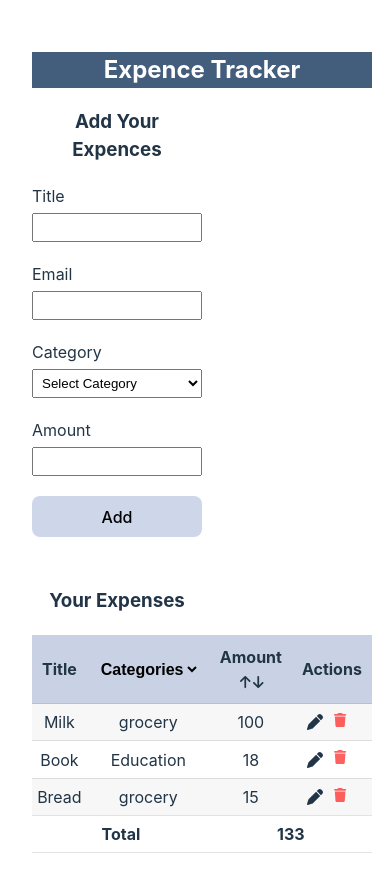
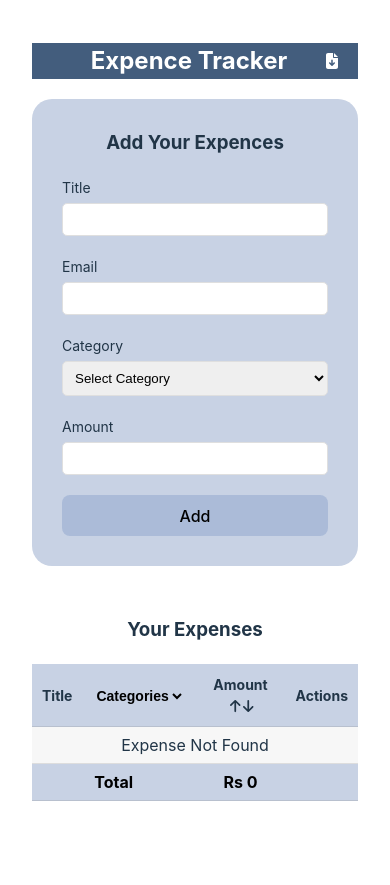
Before and after one commit to hassammd/ExpenceTracker, a React (Vite) app: page / in a window 390 px wide. After the commit the page ends 844 px from the top, so only its background shows below. Built offline with nearby package versions, Linux system fonts and the light colour scheme.

Commit message:
UI improved

```diff
--- a/src/App.css
+++ b/src/App.css
@@ -4,22 +4,35 @@
   padding: 2rem;
   text-align: center;
   width: 100%;
+
 }
 .expense_headder{
   background-color: #435D7D;
   color: #fff;
+  display: flex;
+  align-items: center;
+  justify-content: space-between;
+  padding: 0px 20px;
+}
+.expense_headder h2{
+  margin: 0px;
+}
+.csv_download_btn{
+  cursor: pointer;
 }
 .main{
   display: flex;
  flex-direction: row;
   gap: 50px;
-  align-items: start
+  align-items: start;
+  margin-top: 50px;
 }
 .expense_table{
-  width: 50%;
+  width: 65%;
+  overflow-x: auto;
 }
 form{
-  width: 50%;
+  width: 100%;
   display: flex;
   flex-direction: column;
   gap: 20px;
@@ -36,12 +49,21 @@ form div{
 }
 form input, form select{
   width: 100%;
-  padding: 5px;
+  padding: 8px;
   box-sizing: border-box;
+  border: 1px solid #dfdfdf;
+  border-radius: 5px;
+}
+.expense_form{
+  background-color: #c8d2e4;
+    width: 30%;
+    padding: 30px;
+    border-radius: 20px;
 }
 table{
   border-collapse: collapse;
   width: 100%;
+
 }
 table tr{
   border-bottom: 1px solid #7a7a7a36;
@@ -85,6 +107,8 @@ table select{
 }
 .total{
   font-weight: bold;
+    background-color: #c8d2e4;
+    color: #000000;
 }
 .delete_button{
   color: #ff00009e;
@@ -111,6 +135,31 @@ table select{
     display: grid;
     grid-template-columns: 100%;
     gap: 50px;
-    align-items: start
+    align-items: start;
+    margin-top: 20px;
   }
+  form{
+    width: 100%;
+  }
+  table select, table th{
+    font-size: 14px;
+  }
+  .expense_table {
+    width: 100%;
 }
+.expense_form{
+  width: auto;
+}
+form label{
+  font-size: 14px;
+}
+.error {
+  color: red;
+  margin: 0;
+  position: absolute;
+  bottom: -17px;
+  font-size: 13px;
+}
+
+
+}
--- a/src/Components/ExpenceData.jsx
+++ b/src/Components/ExpenceData.jsx
@@ -1,24 +1,4 @@
 export const ExpenceData = [
 
-    {
-        id: "ada123444123",
-        title: 'Milk',
-        category: "grocery",
-        amount: '100',
-        email: 'test@test.com'
-    },
-    {
-        id: "adaaaa11122223123",
-        title: 'Book',
-        category: "Education",
-        amount: '18',
-        email: 'test@test.com'
-    },
-    {
-        id: "adaaaa1sssacccc23123",
-        title: 'Bread',
-        category: "grocery",
-        amount: '15',
-        email: 'test@test.com'
-    }
+
 ]
--- a/src/Components/ExpenceForm.jsx
+++ b/src/Components/ExpenceForm.jsx
@@ -156,6 +156,8 @@ const ExpenceForm = ({ expences, setExpences, editExpence, setEditExpence }) =>
 
         <>
 
+            <div className="expense_form">
+
 
                 <form onSubmit={submitHandler}>
                     <h3 className="form_heading">Add Your Expences</h3>
@@ -207,7 +209,7 @@ const ExpenceForm = ({ expences, setExpences, editExpence, setEditExpence }) =>
 
                     </div>
                 </form>
-
+            </div>
 
         </>
     )
--- a/src/Components/ExpenceTable.jsx
+++ b/src/Components/ExpenceTable.jsx
@@ -7,7 +7,11 @@ const ExpenseTable = ({ expences, setEditExpence, setExpences }) => {
     const [sorting, setSorting] = useState(true)
 
 
+    ////
 
+
+
+    /////
 
     //sorting
 
@@ -47,8 +51,7 @@ const ExpenseTable = ({ expences, setEditExpence, setExpences }) => {
 
     // Total calculation
     const totalAmount = filteredItems.reduce(
-        (acc, item) => acc + Number(item.amount),
-        0
+        (acc, item) => acc + Number(item.amount), 0
     );
 
     return (
@@ -75,8 +78,8 @@ const ExpenseTable = ({ expences, setEditExpence, setExpences }) => {
                     </tr>
                 </thead>
                 <tbody>
-                    {expences.length > 0 ? (
-                        expences.map((item, index) => (
+                    {filteredItems.length > 0 ? (
+                        filteredItems.map((item, index) => (
                             <tr key={index}>
                                 <td>{item.title}</td>
                                 <td>{item.category}</td>
@@ -103,7 +106,8 @@ const ExpenseTable = ({ expences, setEditExpence, setExpences }) => {
 
                     <tr className="total">
                         <td colSpan={2}>Total</td>
-                        <td colSpan={2}>{totalAmount}</td>
+                        <td colSpan={1}>Rs {totalAmount}</td>
+                        <td colSpan={1}></td>
                     </tr>
                 </tbody>
             </table>
--- a/src/Components/ExpenseHeader.jsx
+++ b/src/Components/ExpenseHeader.jsx
@@ -1,10 +1,15 @@
+import { faFileArrowDown } from "@fortawesome/free-solid-svg-icons"
+import { FontAwesomeIcon } from "@fortawesome/react-fontawesome"
+
 const ExpenseHeader = () => {
     return (
 
         <>
             <div className='expense_headder'>
 
+                <span></span>
                 <h2 >Expence Tracker</h2>
+                <span><FontAwesomeIcon icon={faFileArrowDown} className="csv_download_btn" /></span>
 
             </div>
         </>
--- a/src/index.css
+++ b/src/index.css
@@ -16,6 +16,7 @@
 
 
 body {
+
   margin: 0;
   display: flex;
   place-items: center;
```
Lines whose indentation alone changed are shown as unchanged.
